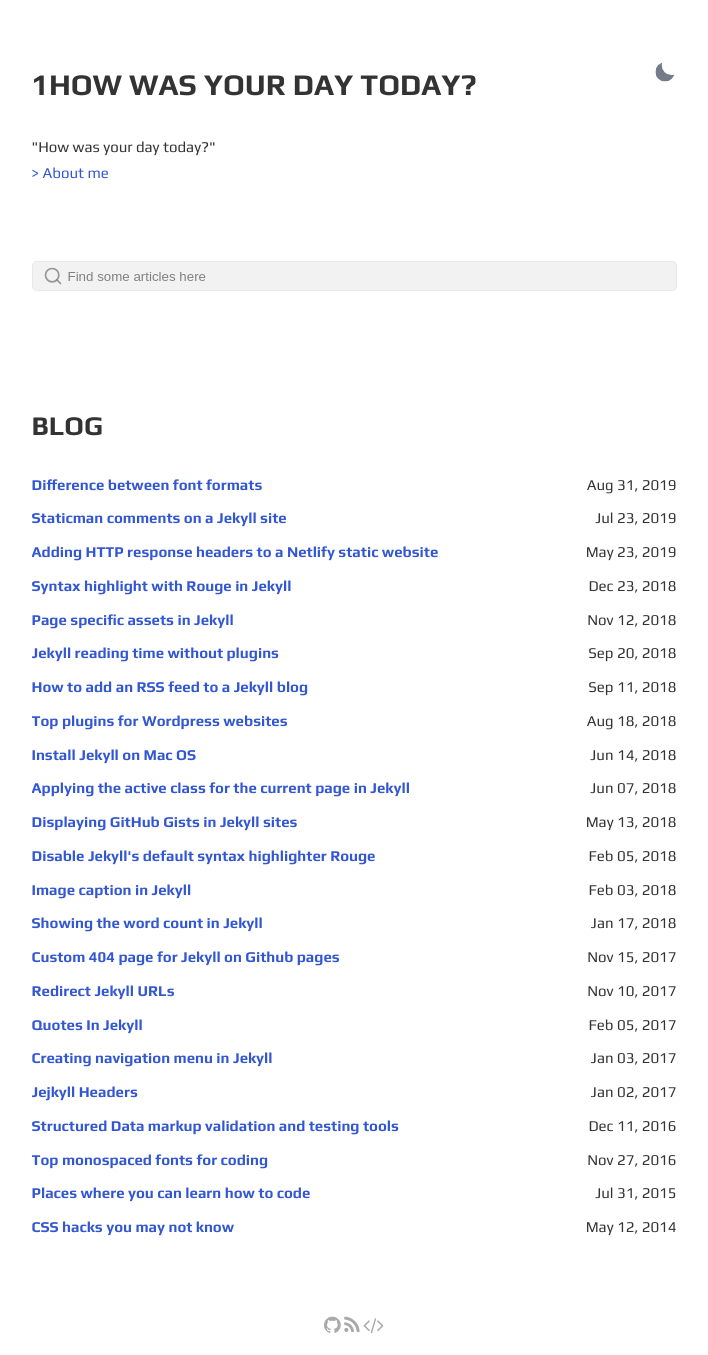
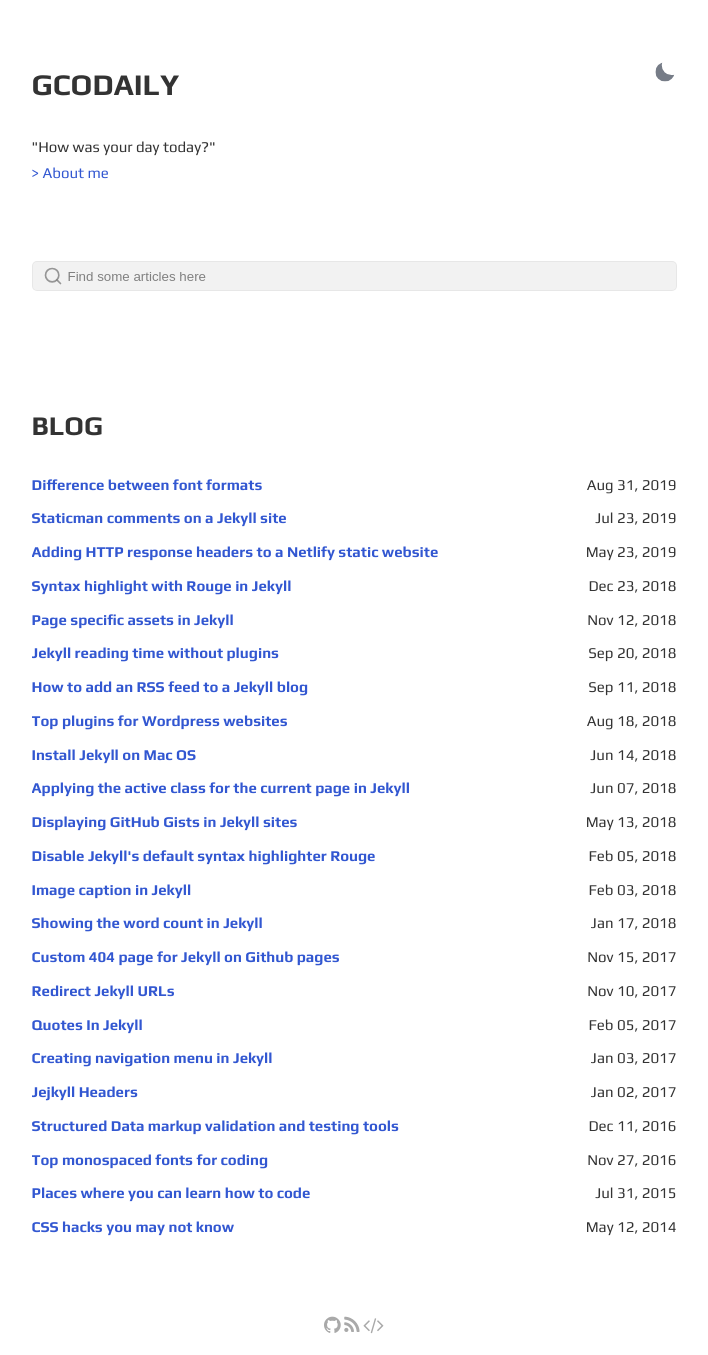
Before and after one commit to k-sub-git/younggunkim.github.io, a Jekyll site: the page built from index.html, in a window 1280 px wide. Shown: the whole page, without its empty margins (286-994 px from the left). Built offline with Jekyll 4.4.1, drawn with Linux system fonts in a browser that asks for light colours.

Commit message:
Update _config.yml

```diff
--- a/_config.yml
+++ b/_config.yml
@@ -1,6 +1,6 @@
 site: "Gcodaily"
 title: "Gcodaily"
-greetings: "1How was your day today?"
+greetings: "Gcodaily"
 description: >-
  "How was your day today?"
 lang: en-US
```
